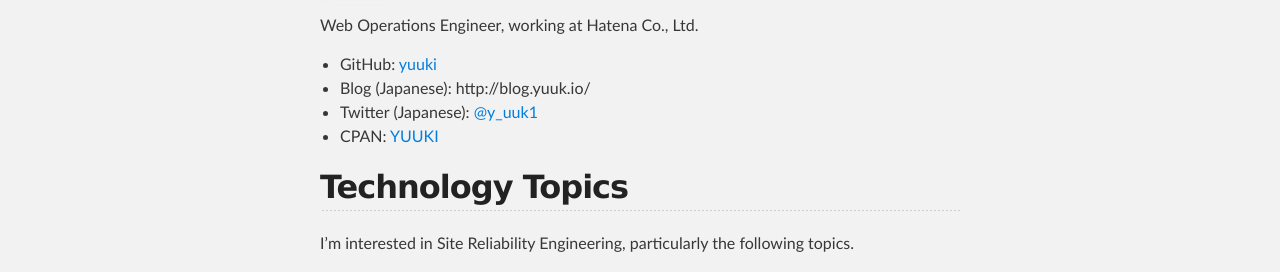
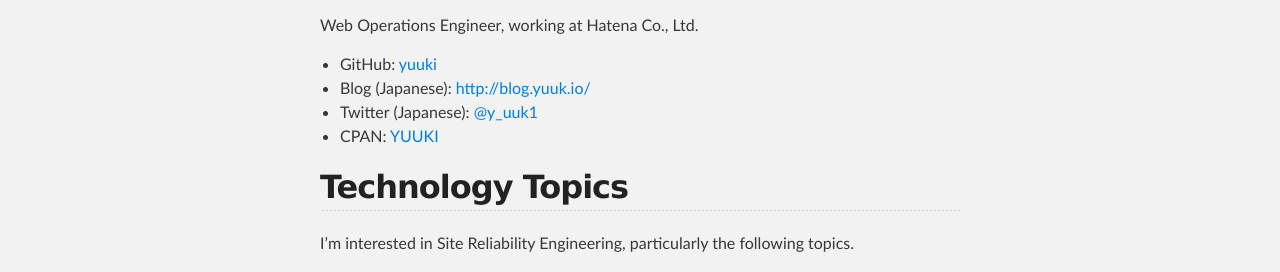
Before and after one commit to yuuki/yuuk.io, a Jekyll site: the page built from index.md, in a window 1280 px wide and 900 px high. Shown: the part 335-607 px from the top of the window. Built offline with Jekyll 4.4.1, drawn with Linux system fonts in a browser that asks for light colours; nearby versions of some CDN libraries; part of the change alters nothing that is shown.

```diff
--- a/index.md
+++ b/index.md
@@ -8,7 +8,7 @@ layout: index
 Web Operations Engineer, working at Hatena Co., Ltd.
 
 - GitHub: [yuuki](https://github.com/yuuki)
-- Blog (Japanese): http://blog.yuuk.io/
+- Blog (Japanese): [http://blog.yuuk.io/](http://blog.yuuk.io/)
 - Twitter (Japanese): [@y_uuk1](https://twitter.com/y_uuk1)
 - CPAN: [YUUKI](https://metacpan.org/author/YUUKI)
 
```
